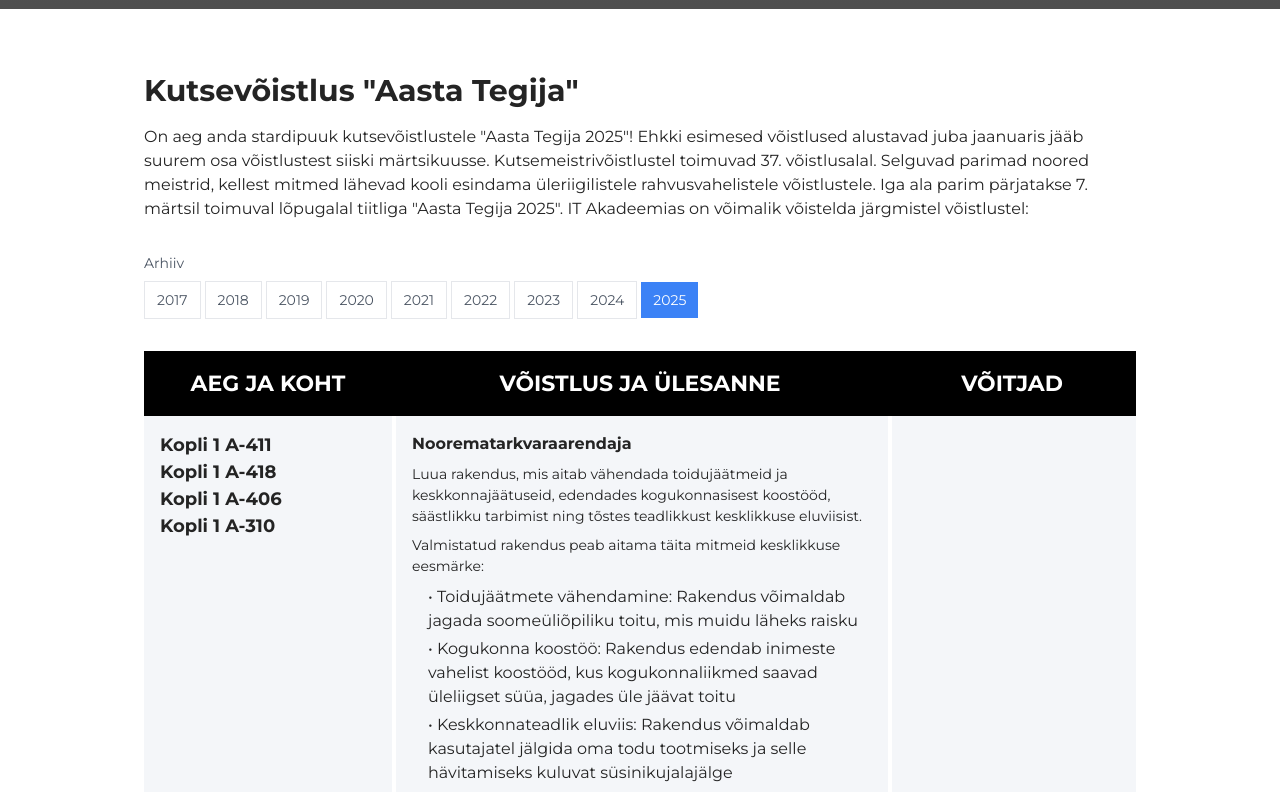
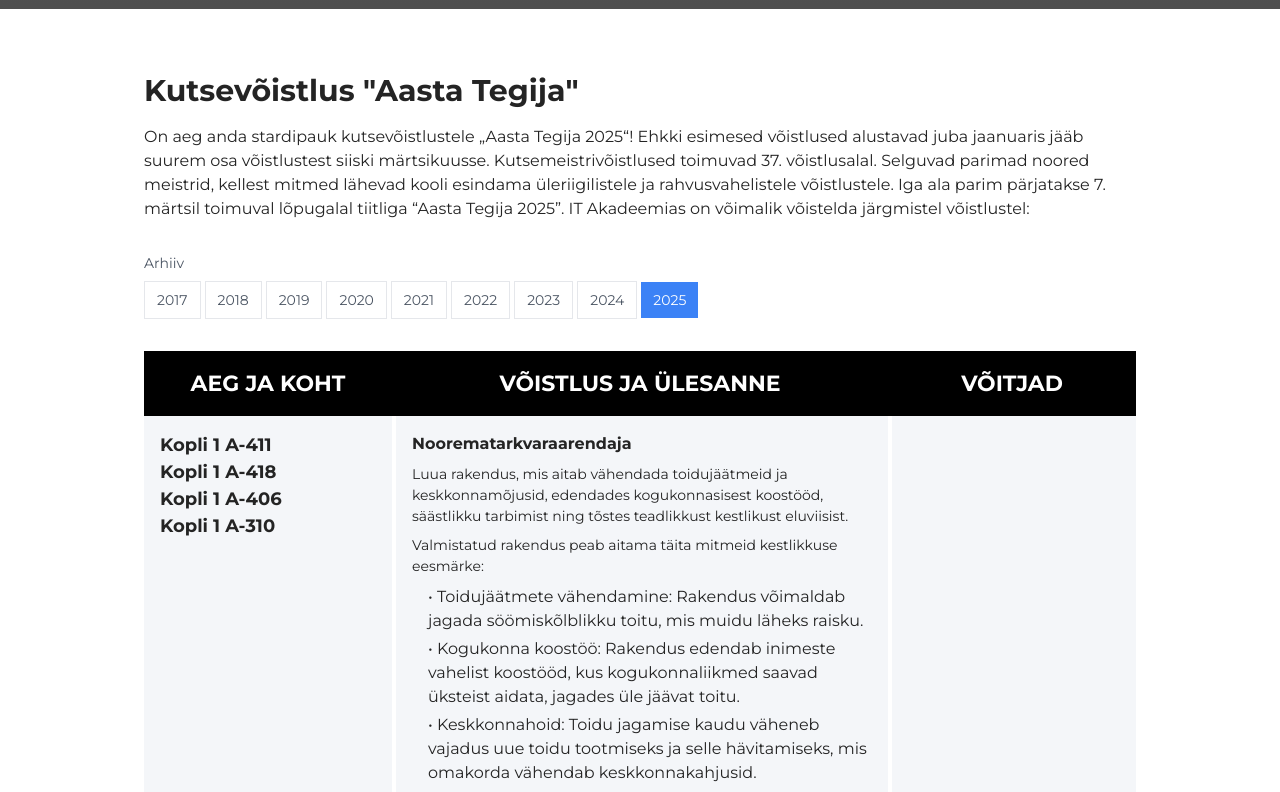
Before and after one commit to ManInBlack-coder/IT-Akadeemia-Koduleht-KSK, a React (Vite) app in the folder client/: page /voistlused in a window 1280 px wide. Shown: the part 480-1272 px from the top of the page. Built offline with nearby package versions, Linux system fonts and the light colour scheme; grey boxes are pictures that could not be loaded.

Commit message:
fixed text mistakes in voistlused

```diff
--- a/client/src/pages/Voistlused/Voistlused.tsx
+++ b/client/src/pages/Voistlused/Voistlused.tsx
@@ -155,10 +155,10 @@ const Voistlused = () => {
           <h1 className="text-3xl font-bold mb-4 text-center md:text-left">Kutsevõistlus "Aasta Tegija"</h1>
 
           <p className="text-base-regular mb-8">
-            On aeg anda stardipuuk kutsevõistlustele "Aasta Tegija 2025"! Ehkki esimesed võistlused alustavad juba jaanuaris jääb
-            suurem osa võistlustest siiski märtsikuusse. Kutsemeistrivõistlustel toimuvad 37. võistlusalal. Selguvad parimad noored
-            meistrid, kellest mitmed lähevad kooli esindama üleriigilistele rahvusvahelistele võistlustele. Iga ala parim pärjatakse 7.
-            märtsil toimuval lõpugalal tiitliga "Aasta Tegija 2025". IT Akadeemias on võimalik võistelda järgmistel võistlustel:
+          On aeg anda stardipauk kutsevõistlustele „Aasta Tegija 2025“! Ehkki esimesed võistlused alustavad juba jaanuaris jääb suurem osa võistlustest siiski märtsikuusse. Kutsemeistrivõistlused toimuvad 37. võistlusalal.
+          Selguvad parimad noored meistrid, kellest mitmed lähevad kooli esindama üleriigilistele ja rahvusvahelistele võistlustele.
+          Iga ala parim pärjatakse 7. märtsil toimuval lõpugalal tiitliga “Aasta Tegija 2025”.
+          IT Akadeemias on võimalik võistelda järgmistel võistlustel:
           </p>
 
           {/* Aastate valik - keritav telefonivaates */}
@@ -202,14 +202,16 @@ const Voistlused = () => {
                 </div>
                 <div className="p-4 bg-vocogray overflow-hidden">
                   <h3 className="font-bold mb-2">Noorematarkvaraarendaja</h3>
-                  <p className="mb-2">Luua rakendus, mis aitab vähendada toidujäätmeid ja keskkonnajäätuseid, edendades kogukonnasisest koostööd, säästlikku tarbimist ning tõstes teadlikkust kesklikkuse eluviisist.</p>
-                  <p className="mb-2">Valmistatud rakendus peab aitama täita mitmeid kesklikkuse eesmärke:</p>
+                  <p className="mb-2">Luua rakendus, mis aitab vähendada toidujäätmeid ja keskkonnamõjusid, edendades kogukonnasisest koostööd, säästlikku tarbimist ning tõstes teadlikkust kestlikust eluviisist.
+
+                    </p>
+                  <p className="mb-2">Valmistatud rakendus peab aitama täita mitmeid kestlikkuse eesmärke:</p>
                   <ul className="list-none pl-4 space-y-1 overflow-hidden">
-                    <li className='text-base-regular'>• Toidujäätmete vähendamine: Rakendus võimaldab jagada soomeüliõpiliku toitu, mis muidu läheks raisku</li>
-                    <li className='text-base-regular'>• Kogukonna koostöö: Rakendus edendab inimeste vahelist koostööd, kus kogukonnaliikmed saavad üleliigset süüa, jagades üle jäävat toitu</li>
-                    <li className='text-base-regular'>• Keskkonnateadlik eluviis: Rakendus võimaldab kasutajatel jälgida oma todu tootmiseks ja selle hävitamiseks kuluvat süsinikujalajälge</li>
-                    <li className='text-base-regular'>• Säästlik tarbimine: Inimesi julgustatakse kasutama juba olemasolevat toitu ja ressursse, enne kui nad ostavad midagi uut</li>
-                    <li className='text-base-regular'>• Teadlikkuse tõstmine: Rakenduse kaudu jagatakse infot toidujäätmete ja raiskmise vähendamise olulisuse ning asjaliku arutelu kaalulikuse kohta</li>
+                    <li className='text-base-regular'>• Toidujäätmete vähendamine: Rakendus võimaldab jagada söömiskõlblikku toitu, mis muidu läheks raisku.</li>
+                    <li className='text-base-regular'>• Kogukonna koostöö: Rakendus edendab inimeste vahelist koostööd, kus kogukonnaliikmed saavad üksteist aidata, jagades üle jäävat toitu.</li>
+                    <li className='text-base-regular'>• Keskkonnahoid: Toidu jagamise kaudu väheneb vajadus uue toidu tootmiseks ja selle hävitamiseks, mis omakorda vähendab keskkonnakahjusid.</li>
+                    <li className='text-base-regular'>• Säästlik tarbimine: Inimesi julgustatakse kasutama juba olemasolevat toitu ja ressursse, enne kui nad ostavad midagi uut.</li>
+                    <li className='text-base-regular'>• Teadlikkuse tõstmine: Rakenduse kaudu jagatakse infot toidujäätmete ja raiskamise vähendamise olulisuse ning säästliku eluviisi kasulikkuse kohta.</li>
                   </ul>
                 </div>
                 <div className="p-4 bg-vocogray overflow-hidden"></div>
@@ -251,8 +253,8 @@ const Voistlused = () => {
           <div className="mt-16 overflow-hidden">
             <h2 className="text-heading2-bold mb-4 text-center md:text-left">Noor meister</h2>
             <p className="text-base-regular mb-8">
-              Noore Meistri nime all on toimuvad kutsemeistrivõistlused alates 2009. aastast. Formaate on mitmeid ja kutsevõistlused
-              toimuvad aastaringselt üle Eesti.
+            Noore Meistri nime all on toimuvad kutsemeistrivõistlused alates 2009. aastast.
+            Formaate on mitmeid ja kutsevõistlused toimuvad aastaringselt üle Eesti.
             </p>
 
             <div className="w-full overflow-hidden">
@@ -272,8 +274,8 @@ const Voistlused = () => {
                   <div className="p-4 bg-lightvocogray overflow-hidden">
                     <h3 className="font-bold mb-2">Tarkvaraarendaja</h3>
                     <p className='text-base-regular'>
-                      Tarkvaraarendaja eriala kutsemeistrivõistlus on mõeldud kuni 26-aastastele (k.a.) noortele
-                      (sünniaasta 1999 või hilisem), kes õpivad kutseõppeasutustes tarkvaraarendaja erialal.
+                    Tarkvaraarendaja eriala kutsemeistrivõistlus on mõeldud kuni 26-aastastele (k.a.)
+                    noortele (sünniaasta 1999 või hilisem), kes õpivad kutseõppeasutustes tarkvaraarendaja erialal.
                     </p>
                   </div>
                   <div className="p-4 flex items-center justify-center" style={{ backgroundColor: '#E9ECF3' }} overflow-hidden>
```
